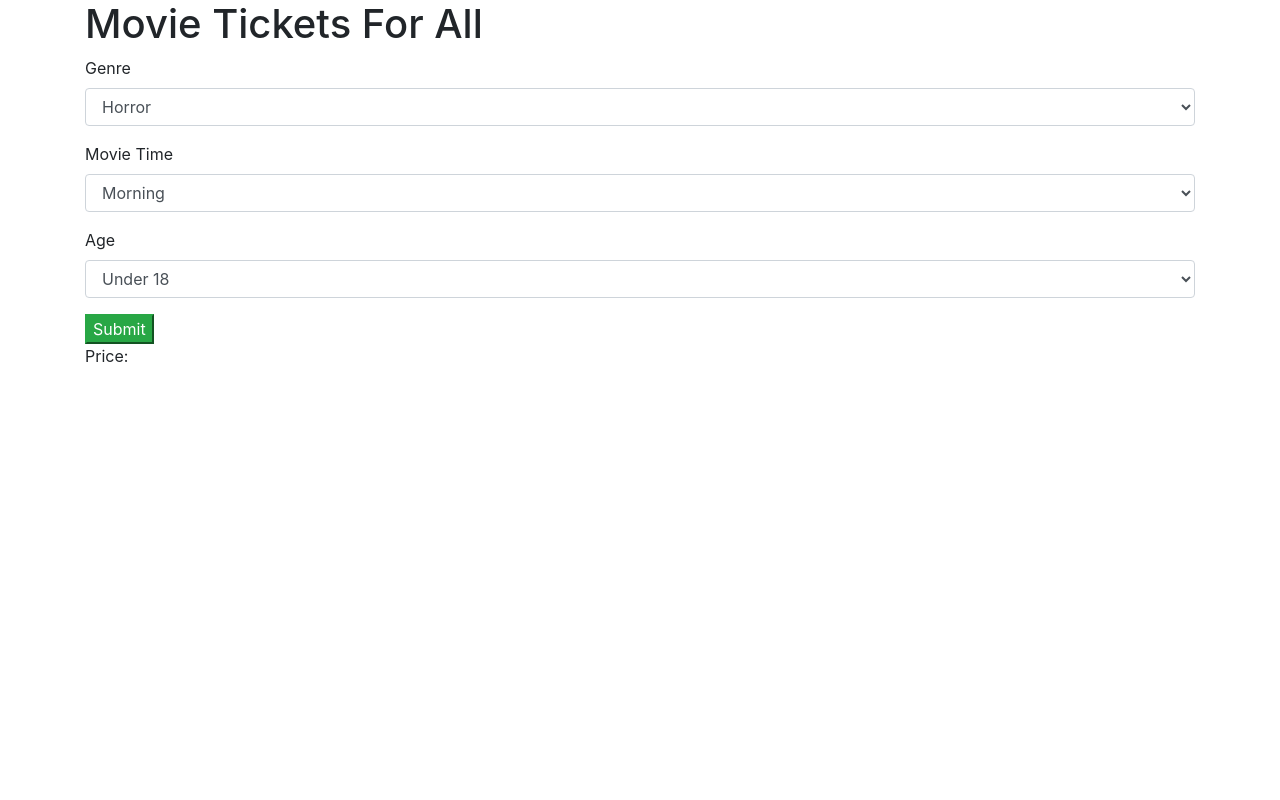
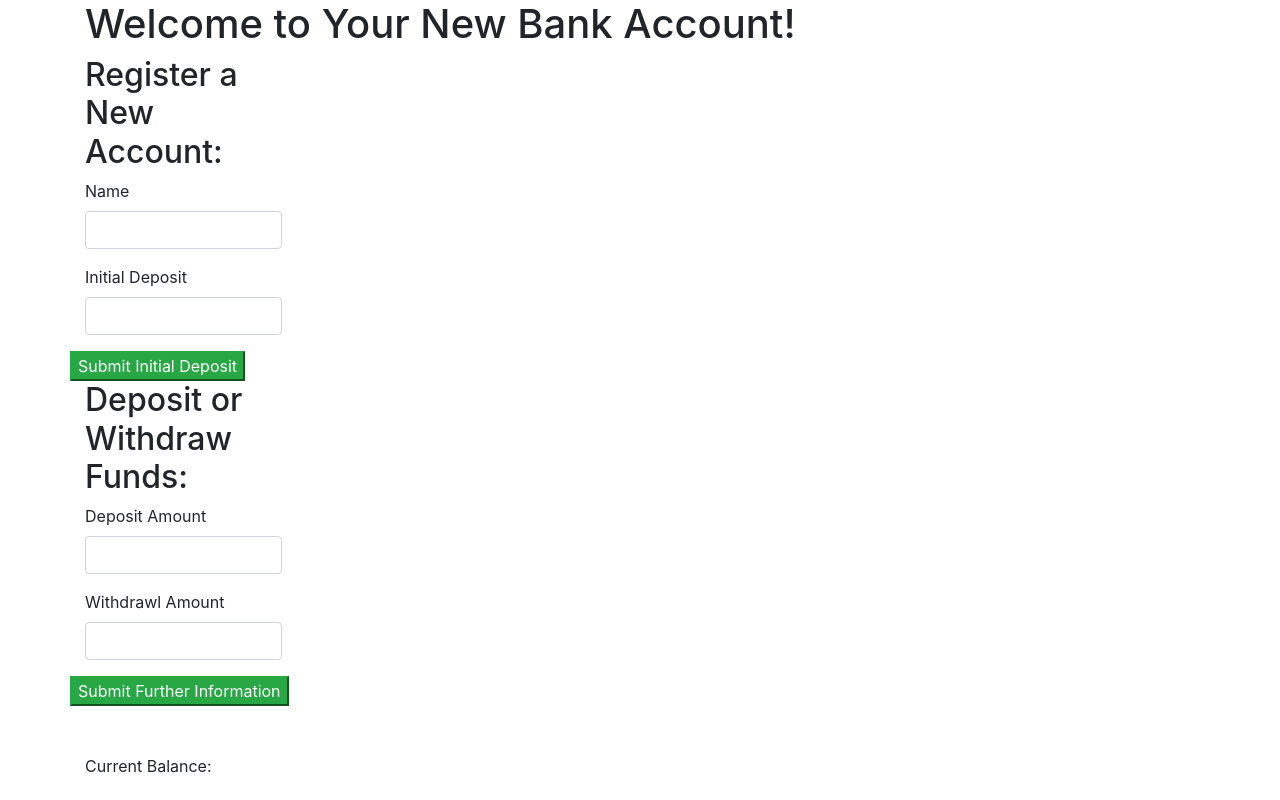
Before and after one commit to afastbaker/bankaccount, a plain HTML site: page index.html in a window 1280 px wide. Drawn offline with nearby package versions, Linux system fonts and the light colour scheme.

Commit message:
this will add project

```diff
--- a/index.html
+++ b/index.html
@@ -10,36 +10,40 @@
   </head>
   <body>
     <div class="container">
-      <h1> Movie Tickets For All </h1>
-      <form id="formal">
+      <h1> Welcome to Your New Bank Account! </h1>
+
+        <div class="row">
+          <form id="initial">
+            <div class="col-md-6">
+              <h2> Register a New Account: </h2>
               <div class="form-group">
-          <label for="genre"> Genre </label>
-          <select id="genre" class="form-control">
-          <option> Horror </option>
-          <option> Romance </option>
-          <option> Agricultural Documentaries </option>
-          </select>
+                <label for="name"> Name </label>
+                <input class="form-control" type="text" id="name">
               </div>
               <div class="form-group">
-          <label for="time"> Movie Time </label>
-          <select id="time" class="form-control">
-          <option> Morning </option>
-          <option> Afternoon </option>
-          <option> Evening </option>
-          </select>
+                <label for="deposit">Initial Deposit </label>
+                <input class="form-control" type="text" id="deposit">
+              </div>
+            </div>
+            <button type="submit" class="btn-success">Submit Initial Deposit</button>
+            <div class="col-md-6">
+              <h2> Deposit or Withdraw Funds: </h2>
+              <div class="form-group">
+                <label for="deposit-amount"> Deposit Amount </label>
+                <input class="form-control" type="text" id="deposit-amount">
               </div>
               <div class="form-group">
-          <label for="age"> Age </label>
-          <select id="age" class="form-control">
-          <option> Under 18 </option>
-          <option> Adult </option>
-          <option> Senior </option>
-          </select>
+                <label for="withdrawl"> Withdrawl Amount </label>
+                <input class="form-control" type="text" id="withdrawl">
               </div>
-        <button type="submit" class="btn-success"> Submit </button>
+            </div>
+            <button id="work" type="submit" class="btn-success">Submit Further Information </button>
           </form>
+        </div>
       <div id="result">
-        <p> Price: <span class="result"></span> </p>
+        <br>
+        <br>
+        <p> Current Balance: <span class="result"></span> </p>
       </div>
     </div>
   </body>
--- a/js/scripts.js
+++ b/js/scripts.js
@@ -1,22 +1,36 @@
-//Buisness Logic
-function Ticket(genre,time,age){
-  this.genre = genre;
-  this.time = time;
-  this.age = age;
+//Business Logic
+function Account(name,deposit){
+  this.name = name;
+  this.deposit = deposit;
 }
+function Deposit(inputtedDeposit,newDeposit){
+  return inputtedDeposit + newDeposit
+}
+
 //User Interface Logic
 $(document).ready(function(){
-  $("form#formal").submit(function(){
+  $("form#initial").submit(function(){
     event.preventDefault();
-    var inputGenre = $("#genre").val();
-    var inputTime = $("#time").val();
-    var inputAge =  $("#age").val();
-    var newPrice = new Ticket(inputGenre,inputTime,inputAge);
 
-    if(newPrice.genre === "Horror" || newPrice.time === "Afternoon" || newPrice.age === "Senior"){
-      $(".result").text("7$");
-    } else{
-        $(".result").text("9$");
-    };
+    var inputtedName = $("input#name").val();
+    var inputtedDeposit = parseInt($("input#deposit").val());
+
+    var newAccount = new Account(inputtedName, inputtedDeposit);
+
+    $("#result").append("<span class='result'>" + newAccount.name + newAccount.deposit +"</span>");
+
+
   });
+  $("form#balance").submit(function(){
+    event.preventDefault();
+
+    var newDeposit = parseInt($("input#deposit-amount").val());
+
+    var addAmount = Deposit(newDeposit);
+
+    alert(addAmount);
+
+
+  });
+
 });
```
Lines whose indentation alone changed are shown as unchanged.
